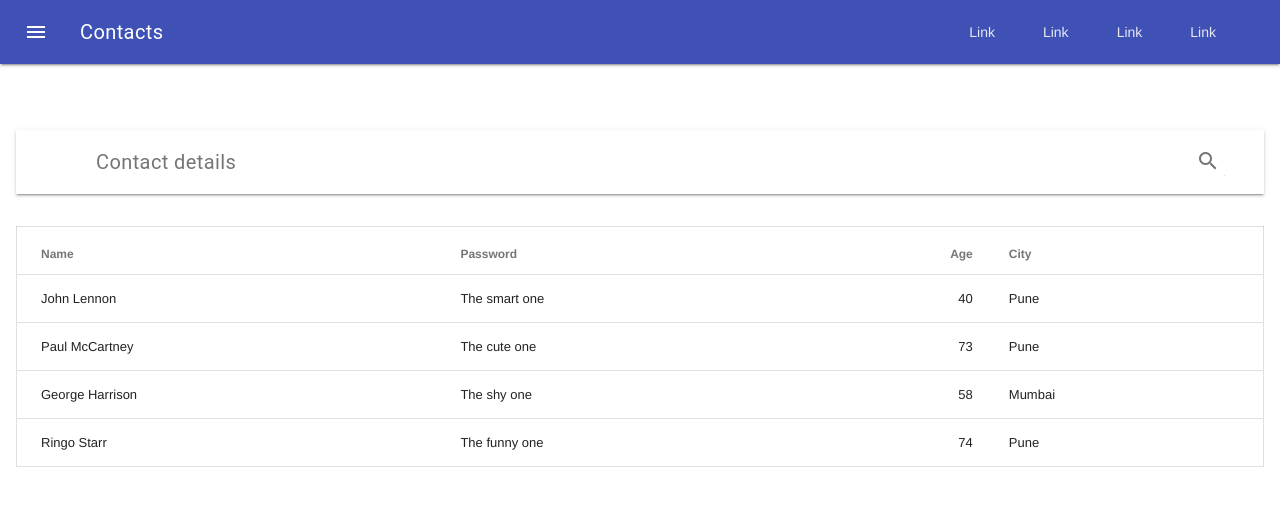
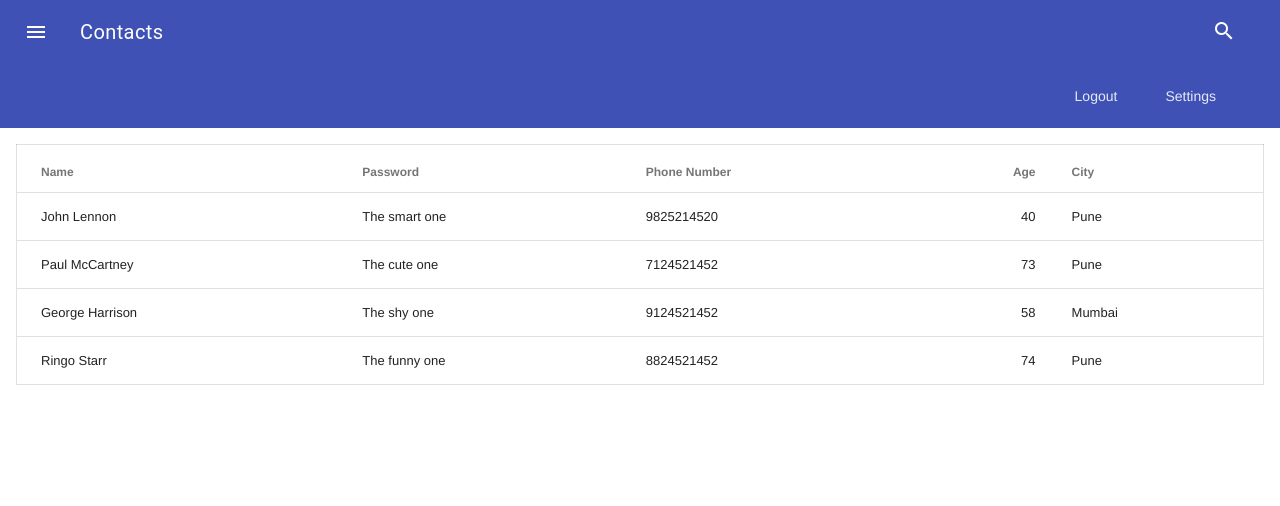
Before and after one commit to sachidananda-panigrahi/Node-Angular-MDL, a website: page public/main.html in a window 1280 px wide. Drawn offline with nearby package versions, Linux system fonts and the light colour scheme.

Commit message:
view page update

```diff
--- a/public/main.html
+++ b/public/main.html
@@ -22,53 +22,46 @@
     <link rel="stylesheet" href="assets/css/custom.css">
 </head>
 <body>
-<!-- Always shows a header, even in smaller screens. -->
-<div class="mdl-layout mdl-js-layout mdl-layout--fixed-header">
-    <header class="mdl-layout__header">
+<div class="demo-layout-waterfall mdl-layout mdl-js-layout">
+    <header class="mdl-layout__header mdl-layout__header--waterfall">
+        <!-- Top row, always visible -->
         <div class="mdl-layout__header-row">
             <!-- Title -->
             <span class="mdl-layout-title">Contacts</span>
-            <!-- Add spacer, to align navigation to the right -->
             <div class="mdl-layout-spacer"></div>
-            <!-- Navigation. We hide it in small screens. -->
-            <nav class="mdl-navigation mdl-layout--large-screen-only">
-                <a class="mdl-navigation__link" href="">Link</a>
-                <a class="mdl-navigation__link" href="">Link</a>
-                <a class="mdl-navigation__link" href="">Link</a>
-                <a class="mdl-navigation__link" href="">Link</a>
+            <div class="mdl-textfield mdl-js-textfield mdl-textfield--expandable
+                  mdl-textfield--floating-label mdl-textfield--align-right">
+                <label class="mdl-button mdl-js-button mdl-button--icon"
+                       for="waterfall-exp">
+                    <i class="material-icons">search</i>
+                </label>
+                <div class="mdl-textfield__expandable-holder">
+                    <input class="mdl-textfield__input" type="text" name="sample"
+                           id="waterfall-exp" />
+                </div>
+            </div>
+        </div>
+        <!-- Bottom row, not visible on scroll -->
+        <div class="mdl-layout__header-row">
+            <div class="mdl-layout-spacer"></div>
+            <!-- Navigation -->
+            <nav class="mdl-navigation">
+                <a class="mdl-navigation__link" href="">Logout</a>
+                <a class="mdl-navigation__link" href="">Settings</a>
             </nav>
         </div>
     </header>
     <div class="mdl-layout__drawer">
-        <span class="mdl-layout-title">Contacts</span>
+        <span class="mdl-layout-title">All Contacts</span>
         <nav class="mdl-navigation">
-            <a class="mdl-navigation__link" href="">Link</a>
-            <a class="mdl-navigation__link" href="">Link</a>
-            <a class="mdl-navigation__link" href="">Link</a>
-            <a class="mdl-navigation__link" href="">Link</a>
+            <a class="mdl-navigation__link" href="">Add Contacts</a>
+            <a class="mdl-navigation__link" href="">All Contacts</a>
         </nav>
     </div>
     <main class="mdl-layout__content">
         <div class="page-content">
-            <div class="mdl-grid gid-top-50">
-                <div class="mdl-cell mdl-cell--12-col">
-                    <div class="demo-header mdl-layout__header mdl-color--white mdl-color--grey-100 mdl-color-text--grey-600">
-                        <div class="mdl-layout__header-row">
-                            <span class="mdl-layout-title">Contact details</span>
-                            <div class="mdl-layout-spacer"></div>
-                            <div class="mdl-textfield mdl-js-textfield mdl-textfield--expandable">
-                                <label class="mdl-button mdl-js-button mdl-button--icon" for="search">
-                                    <i class="material-icons">search</i>
-                                </label>
-                                <div class="mdl-textfield__expandable-holder">
-                                    <input class="mdl-textfield__input" type="text" id="search" />
-                                    <label class="mdl-textfield__label" for="search">Enter your query...</label>
-                                </div>
-                            </div>
-                        </div>
-                    </div>
-                </div>
-            </div>
+            <div class="page-content">
+
                 <div class="mdl-grid">
                     <div class="mdl-cell mdl-cell--12-col">
                         <table class="mdl-data-table mdl-js-data-table full-width" >
@@ -76,6 +69,7 @@
                             <tr>
                                 <th class="mdl-data-table__cell--non-numeric">Name</th>
                                 <th class="mdl-data-table__cell--non-numeric">Password</th>
+                                <th class="mdl-data-table__cell--non-numeric">Phone Number</th>
                                 <th>Age</th>
                                 <th class="mdl-data-table__cell--non-numeric">City</th>
                             </tr>
@@ -84,24 +78,28 @@
                             <tr>
                                 <td class="mdl-data-table__cell--non-numeric">John Lennon</td>
                                 <td class="mdl-data-table__cell--non-numeric">The smart one</td>
+                                <td class="mdl-data-table__cell--non-numeric">9825214520</td>
                                 <td>40</td>
                                 <td class="mdl-data-table__cell--non-numeric">Pune</td>
                             </tr>
                             <tr>
                                 <td class="mdl-data-table__cell--non-numeric">Paul McCartney</td>
                                 <td class="mdl-data-table__cell--non-numeric">The cute one</td>
+                                <td class="mdl-data-table__cell--non-numeric">7124521452</td>
                                 <td>73</td>
                                 <td class="mdl-data-table__cell--non-numeric">Pune</td>
                             </tr>
                             <tr>
                                 <td class="mdl-data-table__cell--non-numeric">George Harrison</td>
                                 <td class="mdl-data-table__cell--non-numeric">The shy one</td>
+                                <td class="mdl-data-table__cell--non-numeric">9124521452</td>
                                 <td>58</td>
                                 <td class="mdl-data-table__cell--non-numeric">Mumbai</td>
                             </tr>
                             <tr>
                                 <td class="mdl-data-table__cell--non-numeric">Ringo Starr</td>
                                 <td class="mdl-data-table__cell--non-numeric">The funny one</td>
+                                <td class="mdl-data-table__cell--non-numeric">8824521452</td>
                                 <td>74</td>
                                 <td class="mdl-data-table__cell--non-numeric">Pune</td>
                             </tr>
@@ -110,8 +108,11 @@
                     </div>
                 </div>
             </div>
+        </div>
     </main>
 </div>
+
+
 <script src="assets/lib/bower_components/material-design-lite/material.min.js"></script>
 </body>
 </html>
```
Lines whose indentation alone changed are shown as unchanged.
